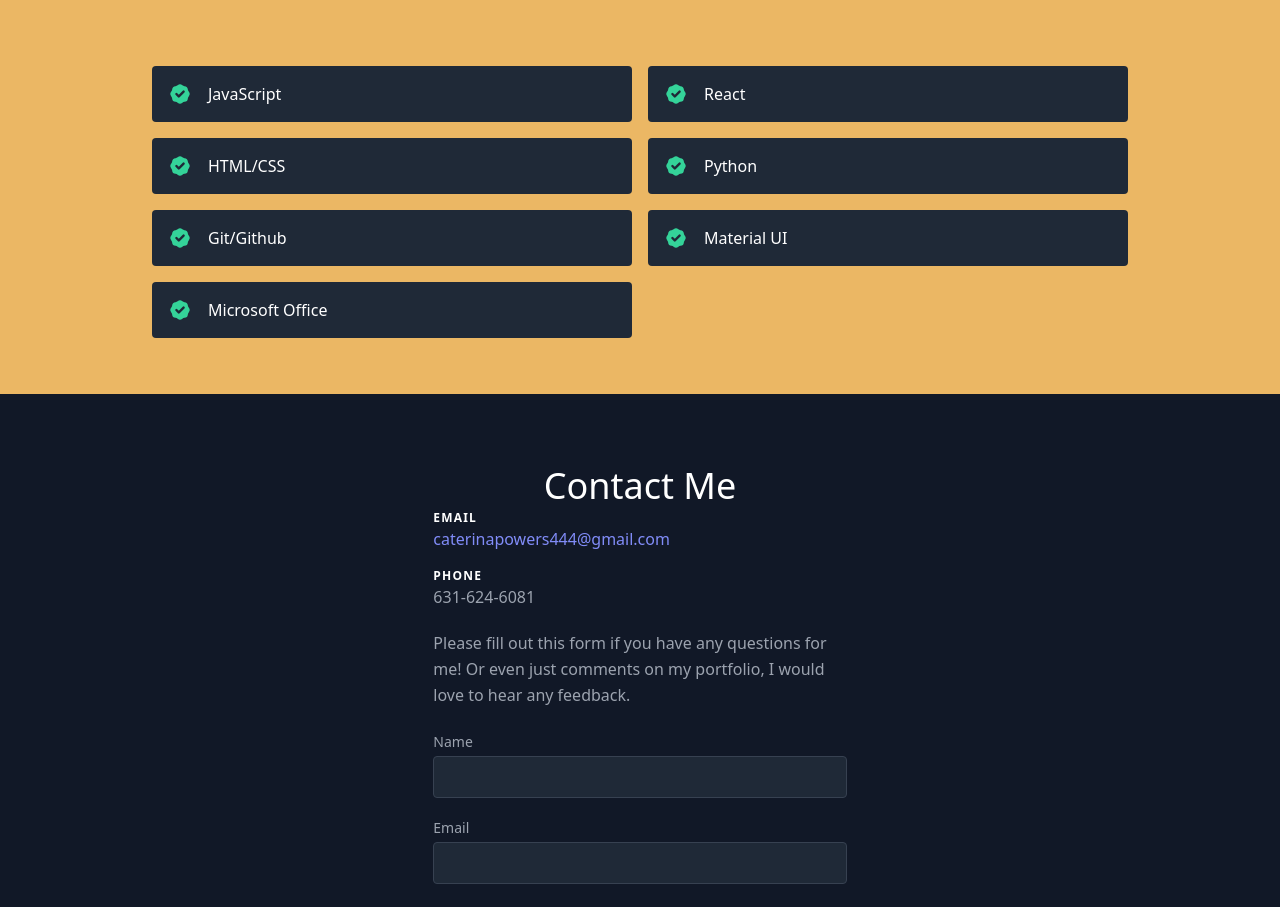
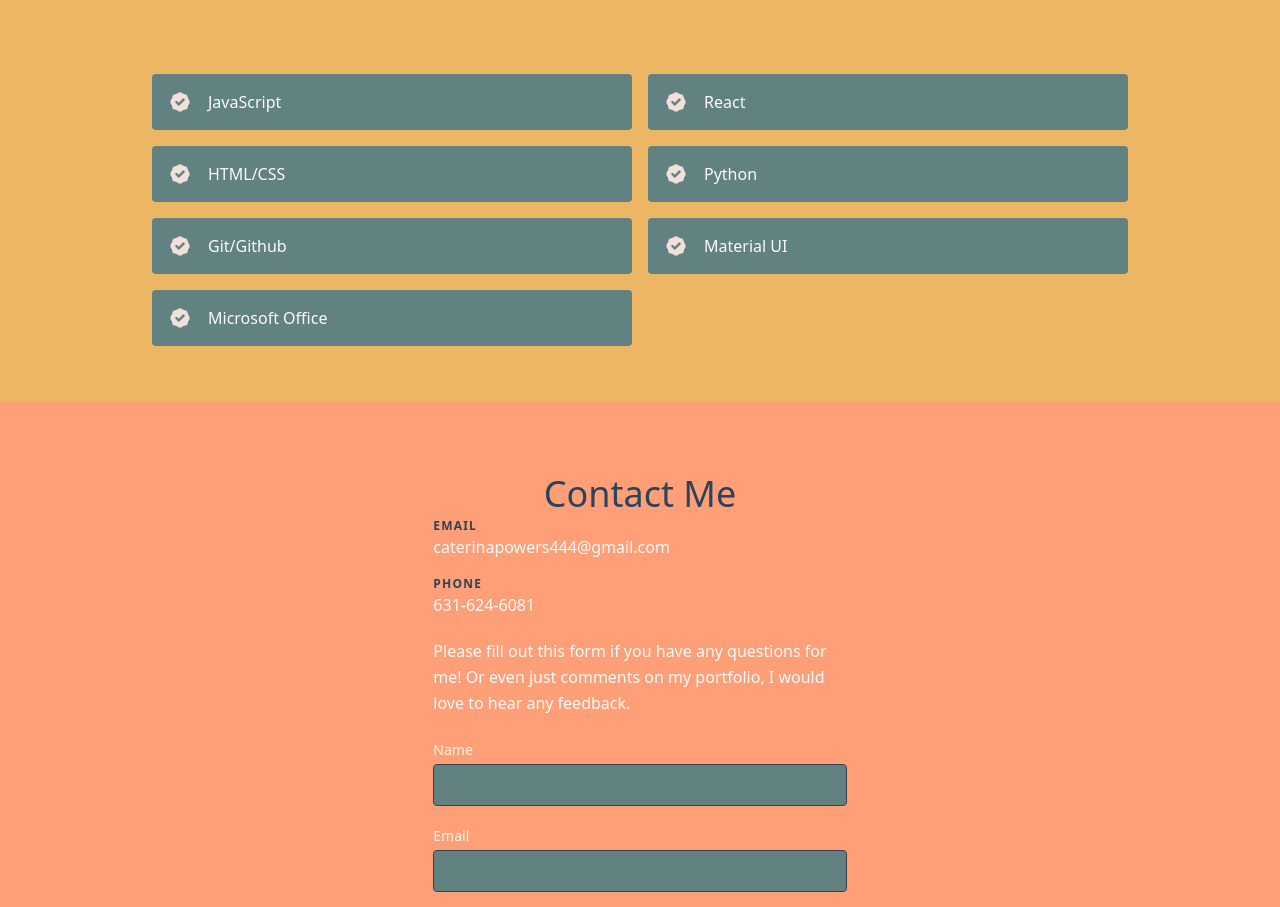
Before and after one commit to cpowers78/Developer-Portfolio, a React (Create React App) app: page / in a window 1280 px wide. Shown: the part 1880-2787 px from the top of the page. Built offline with nearby package versions, Linux system fonts and the light colour scheme.

Commit message:
updated colors

```diff
--- a/src/components/About.js
+++ b/src/components/About.js
@@ -26,7 +26,7 @@ export default function About() {
             </a>
           </div>
         </div>
-        <div className="lg:max-w-lg lg:w-full md:w-1/2 w-5/6">
+        <div className="lg:max-w-lg lg:w-full md:w-1/3 w-5/6">
           <img
             className="object-cover object-center rounded"
             alt="hero"
--- a/src/components/Contact.js
+++ b/src/components/Contact.js
@@ -25,34 +25,35 @@ export default function Contact() {
   }
 
   return (
-    <section id="contact" className="relative">
-      <div className="container px-5 py-10 mx-auto flex sm:flex-nowrap flex-wrap">
+    <section style={{backgroundColor:"#ff9f78"}} id="contact" className="relative">
+      <div  className="container px-5 py-10 mx-auto flex sm:flex-nowrap flex-wrap">
         <form
           netlify
           name="test"
           onSubmit={handleSubmit}
           className="mx-auto lg:w-1/3 md:w-1/2 flex flex-col md:ml-auto w-full md:py-8 mt-8 md:mt-0">
-          <h2 className="text-white sm:text-4xl text-3xl mb-1 font-medium title-font mx-auto">
+          <h2 style={{color:"#2c435c"}}  className="text-white sm:text-4xl text-3xl mb-1 font-medium title-font mx-auto">
             Contact Me
           </h2>
-              <h2 className="title-font font-semibold text-white tracking-widest text-xs">
+              <h2 style={{color:"#2c435c"}} className="title-font font-semibold text-white tracking-widest text-xs">
                 EMAIL
               </h2>
-              <a className="text-indigo-400 leading-relaxed">
+              <a style={{color:"#fff9f9"}}  className="text-indigo-400 leading-relaxed">
                 caterinapowers444@gmail.com
               </a>
-              <h2 className="title-font font-semibold text-white tracking-widest text-xs mt-4">
+              <h2 style={{color:"#2c435c"}} className="title-font font-semibold text-white tracking-widest text-xs mt-4">
                 PHONE
               </h2>
-              <h2 className="leading-relaxed">631-624-6081</h2>
-          <p className="leading-relaxed mb-5 mt-5">
+              <h2 style={{color:"#fff9f9"}}  className="leading-relaxed">631-624-6081</h2>
+          <p style={{color:"#fff9f9"}} className="leading-relaxed mb-5 mt-5">
             Please fill out this form if you have any questions for me! Or even just comments on my portfolio, I would love to hear any feedback.
           </p>
           <div className="relative mb-4">
-            <label htmlFor="name" className="leading-7 text-sm text-gray-400">
+            <label style={{color:"#fff6e1"}} htmlFor="name" className="leading-7 text-sm text-gray-400">
               Name
             </label>
             <input
+            style={{backgroundColor:"#628181"}}
               type="text"
               id="name"
               name="name"
@@ -61,10 +62,11 @@ export default function Contact() {
             />
           </div>
           <div className="relative mb-4">
-            <label htmlFor="email" className="leading-7 text-sm text-gray-400">
+            <label style={{color:"#fff6e1"}} htmlFor="email" className="leading-7 text-sm text-gray-400">
               Email
             </label>
             <input
+            style={{backgroundColor:"#628181"}}
               type="email"
               id="email"
               name="email"
@@ -74,11 +76,13 @@ export default function Contact() {
           </div>
           <div className="relative mb-4">
             <label
+            style={{color:"#fff6e1"}}
               htmlFor="message"
               className="leading-7 text-sm text-gray-400">
               Message
             </label>
             <textarea
+            style={{backgroundColor:"#628181"}}
               id="message"
               name="message"
               className="w-full bg-gray-800 rounded border border-gray-700 focus:border-indigo-500 focus:ring-2 focus:ring-indigo-900 h-32 text-base outline-none text-gray-100 py-1 px-3 resize-none leading-6 transition-colors duration-200 ease-in-out"
@@ -86,6 +90,7 @@ export default function Contact() {
             />
           </div>
           <button
+          style={{backgroundColor: "#2c435c"}}
             type="submit"
             className="text-white bg-indigo-500 border-0 py-2 px-6 focus:outline-none hover:bg-indigo-600 rounded text-lg">
             Submit
--- a/src/components/Navbar.js
+++ b/src/components/Navbar.js
@@ -18,7 +18,7 @@ export default function Navbar() {
             Skills
           </a>
         </nav>
-        <a style={{color: "#fff9f9"}}
+        <a style={{color: "#fff9f9", backgroundColor: "#2c435c"}}
           href="#contact"
           className="inline-flex items-center bg-gray-800 border-0 py-1 px-3 focus:outline-none hover:bg-gray-700 rounded text-base mt-4 md:mt-0">
           Contact Me
--- a/src/components/Skills.js
+++ b/src/components/Skills.js
@@ -7,20 +7,17 @@ export default function Skills() {
     <section style={{backgroundColor:"#ebb764"}} id="skills">
       <div  className="container px-5 py-10 mx-auto">
         <div className="text-center mb-20">
-          <ChipIcon style={{color:"#8497a4"}} className="w-10 inline-block mb-4" />
-          <h1 style={{color:"#fff9f9"}} className="sm:text-4xl text-3xl font-medium title-font text-white mb-4">
+          <ChipIcon style={{color:"#628181"}} className="w-10 inline-block mb-4" />
+          <h1 style={{color:"#fff9f9"}} className="mt-2 sm:text-4xl text-3xl font-medium title-font text-white mb-2">
             Technical Skills
           </h1>
-          {/* <p className="text-base leading-relaxed xl:w-2/4 lg:w-3/4 mx-auto">
-            The following are skills that I am proficient in and would be confident working with. However, I am confident in my ability to learn new skills as well.
-          </p> */}
         </div>
         <div className="flex flex-wrap lg:w-4/5 sm:mx-auto sm:mb-2 -mx-2">
           {skills.map((skill) => (
-            <div key={skill} className="p-2 sm:w-1/2 w-full">
-              <div className="bg-gray-800 rounded flex p-4 h-full items-center">
-                <BadgeCheckIcon className="text-green-400 w-6 h-6 flex-shrink-0 mr-4" />
-                <span className="title-font font-medium text-white">
+            <div  key={skill} className="p-2 sm:w-1/2 w-full">
+              <div style={{backgroundColor:"#628181"}} className="bg-gray-800 rounded flex p-4 h-full items-center">
+                <BadgeCheckIcon style={{color:"#f1e1dd"}} className=" w-6 h-6 flex-shrink-0 mr-4" />
+                <span style={{color:"#fff9f9"}} className="title-font font-medium">
                   {skill}
                 </span>
               </div>
```
